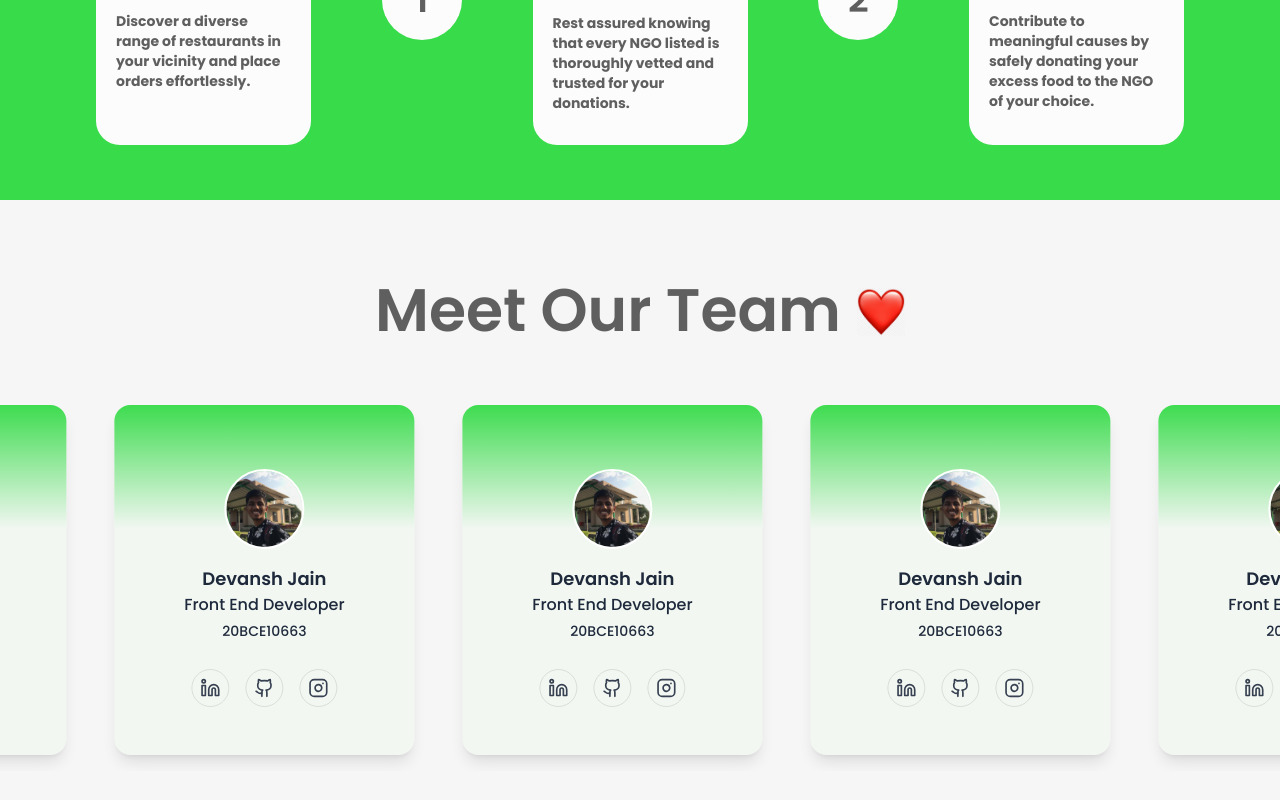
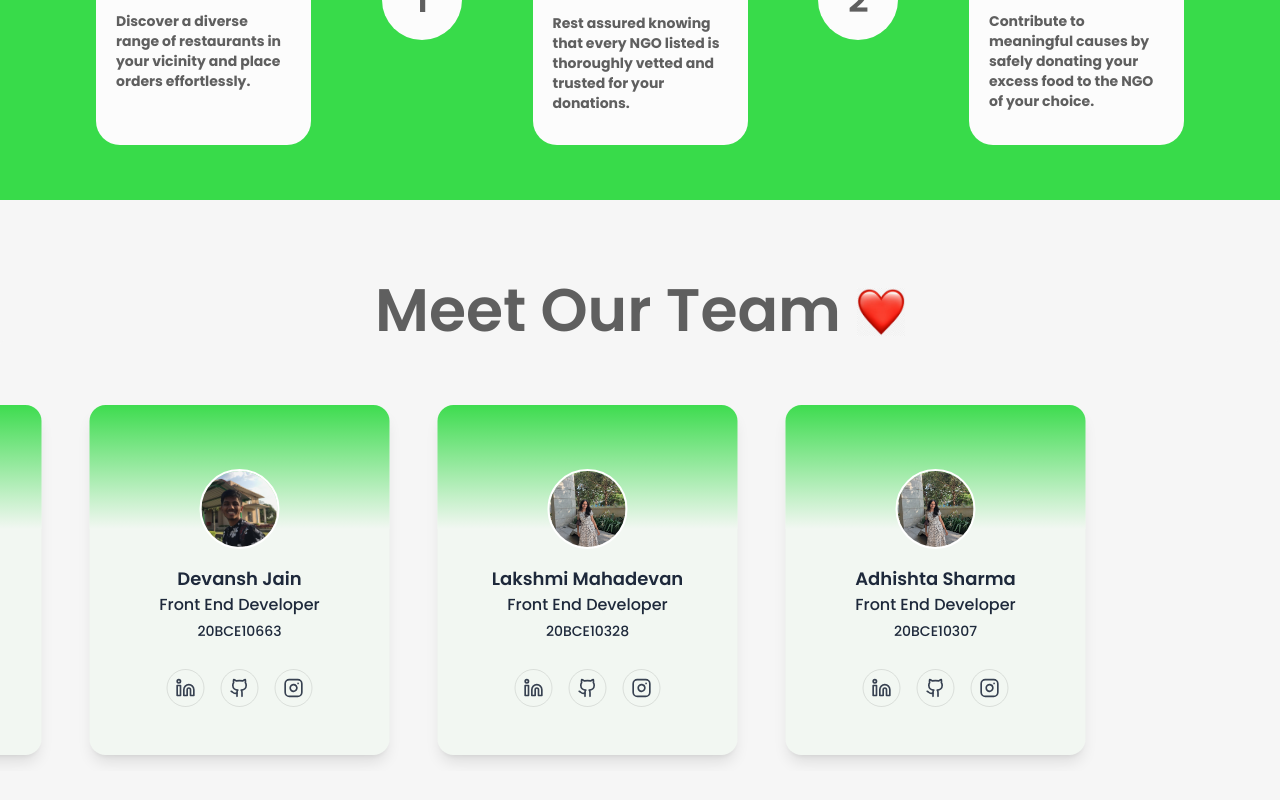
Before and after one commit to aakash2330/CareFood, a Next.js app: page / in a window 1280 px wide. Shown: the part 920-1720 px from the top of the page. Built offline with nearby package versions, Linux system fonts and the light colour scheme.

Commit message:
Made changes to api

```diff
--- a/next.config.mjs
+++ b/next.config.mjs
@@ -1,4 +1,8 @@
 /** @type {import('next').NextConfig} */
-const nextConfig = {};
+const nextConfig = {
+  env: {
+    BASE_URL : "https://carefood-cors.vercel.app/",
+},
+};
 
 export default nextConfig;
--- a/src/app/components/teammatesCard/cards.tsx
+++ b/src/app/components/teammatesCard/cards.tsx
@@ -3,6 +3,7 @@
 import React, { useEffect, useState } from "react";
 import { InfiniteMovingCards } from "../../../components/ui/infinite-moving-cards";
 import pfpDev from "../../../../public/Snapchat-90320358.jpg"
+import pfpLaks from "../../../../public/pfpLaks.jpg"
 export function Cards() {
   return (
     <div className="h-[30rem] rounded-md flex flex-col antialiased bg-[#F6F6F6]  items-center justify-center relative overflow-hidden">
@@ -22,24 +23,31 @@ const testimonials = [
     name: "Devansh Jain",
     image : pfpDev,
     title: "20BCE10663",
+    githubLink : "https://github.com/Devanshjain2110",
+    instagramLink : "https://www.instagram.com/devanxsh.x/",
+    linkedInLink : "https://www.linkedin.com/in/devanshja/"
   },
   {
     quote:
       "Front End Developer",
-    name: "Devansh Jain",
-    image : pfpDev,
-    title: "20BCE10663",
-  }, {
+    name: "Lakshmi Mahadevan",
+    image : pfpLaks,
+    title: "20BCE10328",
+    githubLink : "https://github.com/lakshmimahadevan22",
+    instagramLink : "https://www.instagram.com/lakshmi.mahadevan?igsh=MTJ4dzBtdGp3emp6OA==",
+    linkedInLink : "www.linkedin.com/in/lakshmimahadevan2024/"
+
+  },
+  {
     quote:
       "Front End Developer",
-    name: "Devansh Jain",
-    image : pfpDev,
-    title: "20BCE10663",
-  }, {
-    quote:
-      "Front End Developer",
-    name: "Devansh Jain",
-    image : pfpDev,
-    title: "20BCE10663",
+    name: "Adhishta Sharma",
+    image : pfpLaks,
+    title: "20BCE10307",
+    githubLink : "https://github.com/asharma-02 ",
+    instagramLink : "https://www.instagram.com/adhishta_02/",
+    linkedInLink : "www.linkedin.com/in/lakshmimahadevan2024/"
+
   },
+
 ];
--- a/src/app/restaurants/components/Body.tsx
+++ b/src/app/restaurants/components/Body.tsx
@@ -29,12 +29,9 @@ function Body() {
 
       async function getRestaurants() {
 
-        const data = await fetch(
-          " https://corsproxy.io/?https://www.swiggy.com/dapi/restaurants/list/v5?lat=23.02760&lng=72.58710&is-seo-homepage-enabled=true&page_type=DESKTOP_WEB_LISTING"
-
-        );
+        const data = await fetch(process.env.BASE_URL + "api/proxy/swiggy/dapi/restaurants/list/v5?lat=23.02760&lng=72.58710&is-seo-homepage-enabled=true&page_type=DESKTOP_WEB_LISTING");
         const json = await data.json();
-
+      //  import.meta.env.VITE_BASE_URL + `api/proxy/swiggy/dapi/restaurants/list/v5?lat=${lat}&lng=${lng}&is-seo-homepage-enabled=true&page_type=DESKTOP_WEB_LISTING`
 
         setRestaurants(json?.data?.cards[1]?.card?.card?.gridElements?.infoWithStyle?.restaurants)
 
--- a/src/components/ui/infinite-moving-cards.tsx
+++ b/src/components/ui/infinite-moving-cards.tsx
@@ -3,6 +3,7 @@
 import { cn } from "@/lib/utils";
 import { Github, Instagram, Linkedin } from "lucide-react";
 import Image, { StaticImageData } from "next/image";
+import Link from "next/link";
 import React, { useEffect, useState } from "react";
 
 export const InfiniteMovingCards = ({
@@ -17,6 +18,9 @@ export const InfiniteMovingCards = ({
     name: string;
     title: string;
     image: StaticImageData;
+    githubLink : string;
+    instagramLink : string;
+    linkedInLink : string;
   }[];
   direction?: "left" | "right";
   speed?: "fast" | "normal" | "slow";
@@ -117,8 +121,23 @@ export const InfiniteMovingCards = ({
                 {item.title}
               </div>
               <div className="flex gap-x-4  mt-7">
-                <div className="p-2 border   text-gray-700 gap-2 flex items-center rounded-full text-[1.15rem] focus:scale-[1.10] hover:scale-[1.10] hover:text-gray-950 active:scale-105 transition  border-black/10"><Linkedin className="h-5 w-5" /></div>
-                <div className="p-2 border   text-gray-700 gap-2 flex items-center rounded-full text-[1.15rem] focus:scale-[1.10] hover:scale-[1.10] hover:text-gray-950 active:scale-105 transition  border-black/10"><Github className="h-5 w-5" /></div>       <div className="p-2 border   text-gray-700 gap-2 flex items-center rounded-full text-[1.15rem] focus:scale-[1.10] hover:scale-[1.10] hover:text-gray-950 active:scale-105 transition  border-black/10"><Instagram className="h-5 w-5" /></div>
+                <Link
+                  href={item.linkedInLink}
+                  target="_blank"
+                  className="p-2 border   text-gray-700 gap-2 flex items-center rounded-full text-[1.15rem] focus:scale-[1.10] hover:scale-[1.10] hover:text-gray-950 active:scale-105 transition  border-black/10"
+                >
+                  <Linkedin className="h-5 w-5" />
+                </Link>
+                <Link
+                  href={item.githubLink}
+                  target="_blank"
+                  className="p-2 border   text-gray-700 gap-2 flex items-center rounded-full text-[1.15rem] focus:scale-[1.10] hover:scale-[1.10] hover:text-gray-950 active:scale-105 transition  border-black/10"
+                >
+                  <Github className="h-5 w-5" />
+                </Link>{" "}
+                <Link href={item.instagramLink} target="_blank" className="p-2 border   text-gray-700 gap-2 flex items-center rounded-full text-[1.15rem] focus:scale-[1.10] hover:scale-[1.10] hover:text-gray-950 active:scale-105 transition  border-black/10">
+                  <Instagram className="h-5 w-5" />
+                </Link>
               </div>
             </div>
           </li>
```
Also changed, not shown: public/pfpAdhi.jpg (added), public/pfpLaks.jpg (added).
